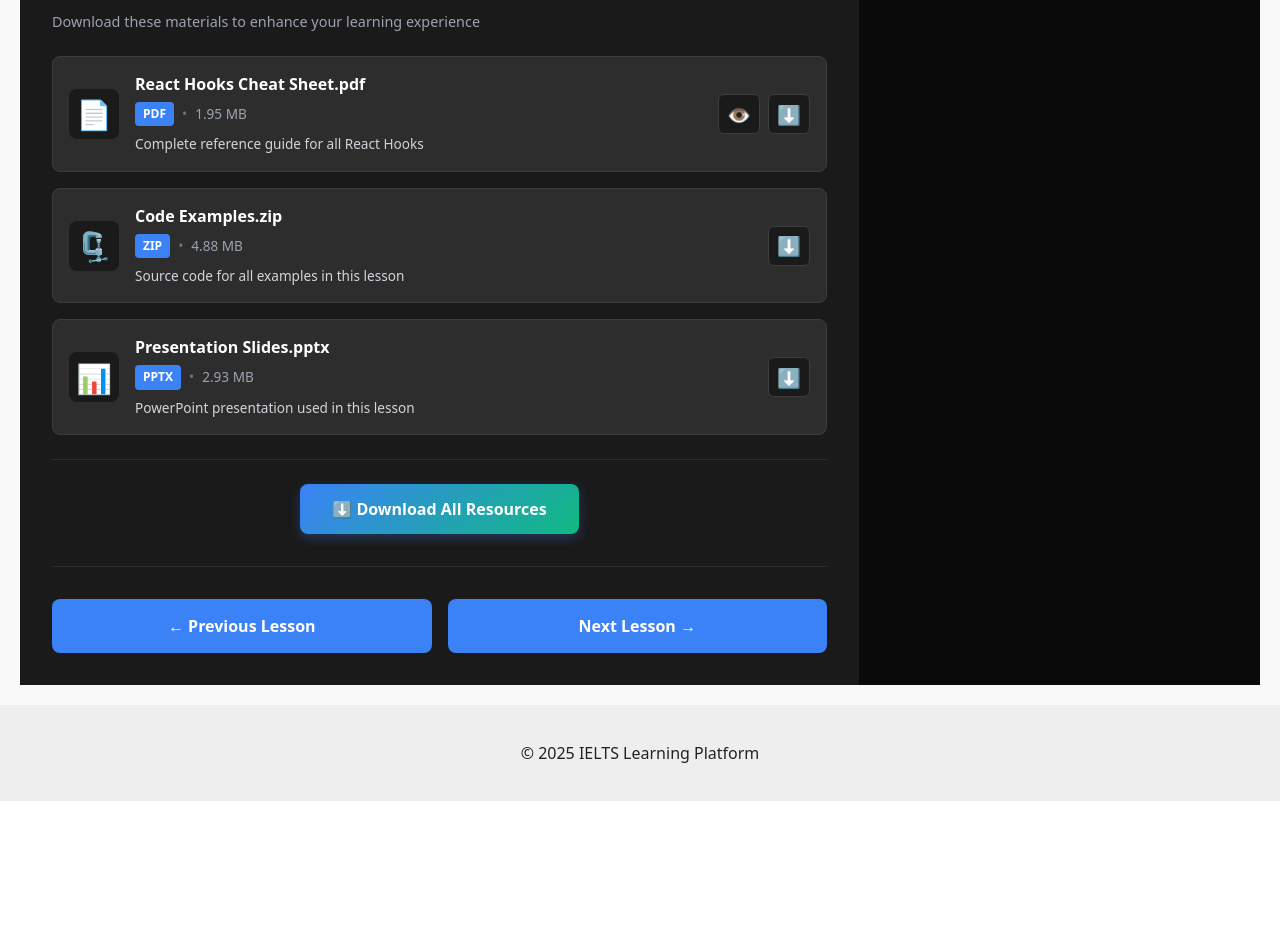
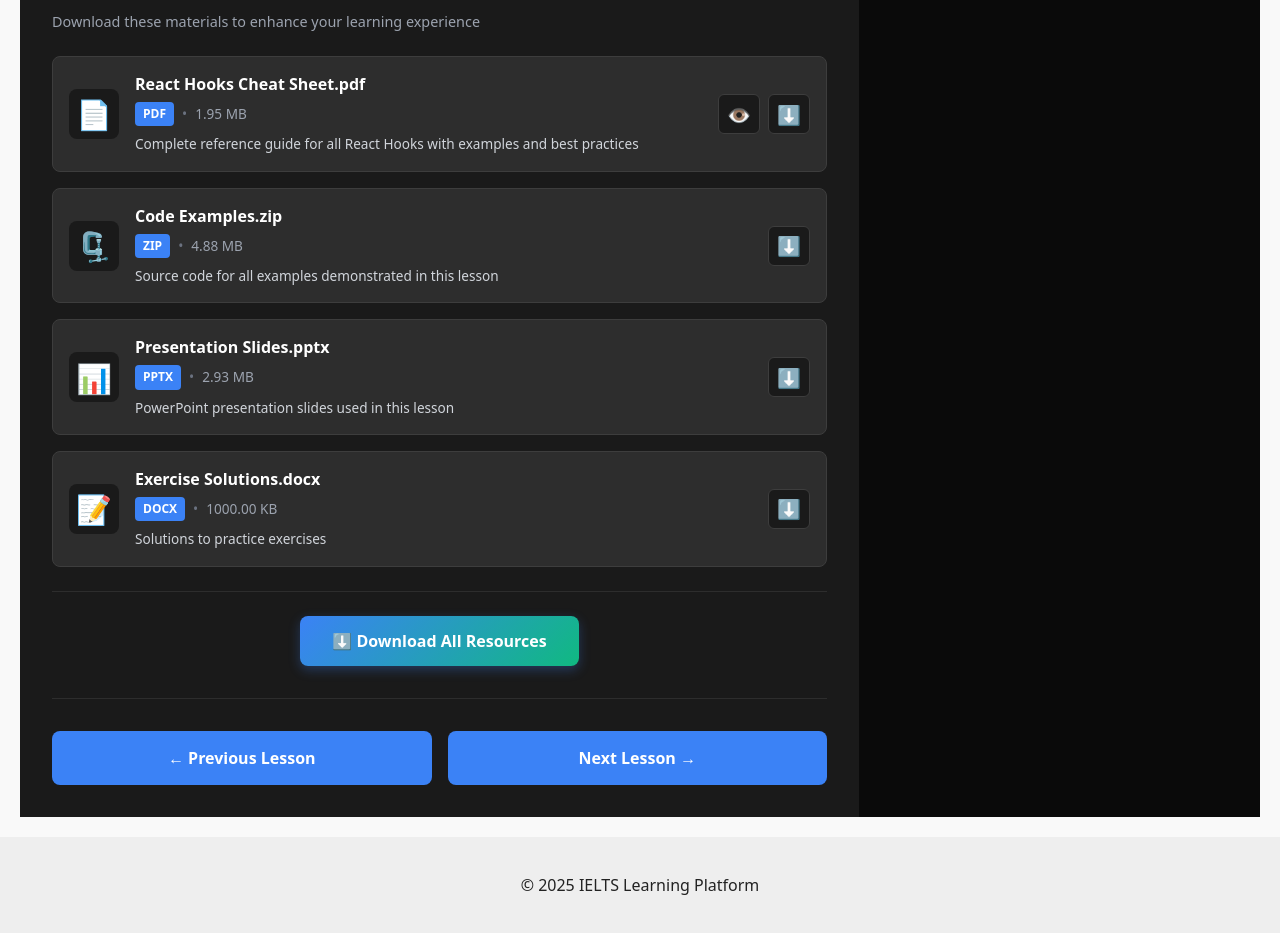
Before and after one commit to Thanh14013/E-learning-Website, a React app in the folder frontend/: page /courses/1/lessons/1 in a window 1280 px wide. Shown: the part 2040-2973 px from the top of the page. Before the commit the page ends 2841 px from the top, so only its background shows below. Built offline with nearby package versions, Linux system fonts and the light colour scheme; no server answers; the HTML template or start-up script is replaced by a standard one.

Commit message:
chore: add diverse resource examples to lesson mock data

```diff
--- a/frontend/src/mock/lessonMockData.js
+++ b/frontend/src/mock/lessonMockData.js
@@ -82,7 +82,7 @@ function Counter() {
         type: "pdf",
         size: 2048000, // 2MB
         url: "https://example.com/resources/react-hooks-cheatsheet.pdf",
-        description: "Complete reference guide for all React Hooks",
+        description: "Complete reference guide for all React Hooks with examples and best practices",
       },
       {
         id: "res-2",
@@ -90,7 +90,7 @@ function Counter() {
         type: "zip",
         size: 5120000, // 5MB
         url: "https://example.com/resources/code-examples.zip",
-        description: "Source code for all examples in this lesson",
+        description: "Source code for all examples demonstrated in this lesson",
       },
       {
         id: "res-3",
@@ -98,7 +98,15 @@ function Counter() {
         type: "pptx",
         size: 3072000, // 3MB
         url: "https://example.com/resources/slides.pptx",
-        description: "PowerPoint presentation used in this lesson",
+        description: "PowerPoint presentation slides used in this lesson",
+      },
+      {
+        id: "res-4",
+        name: "Exercise Solutions.docx",
+        type: "docx",
+        size: 1024000, // 1MB
+        url: "https://example.com/resources/exercise-solutions.docx",
+        description: "Solutions to practice exercises",
       },
     ],
   },
@@ -141,11 +149,20 @@ function Counter() {
     `,
     resources: [
       {
-        id: "res-4",
+        id: "res-5",
         name: "State Management Guide.pdf",
         type: "pdf",
-        size: 1536000,
+        size: 1536000, // 1.5MB
         url: "https://example.com/resources/state-management.pdf",
+        description: "Comprehensive guide to state management patterns in React",
+      },
+      {
+        id: "res-6",
+        name: "useReducer Examples.xlsx",
+        type: "xlsx",
+        size: 512000, // 512KB
+        url: "https://example.com/resources/usereducer-examples.xlsx",
+        description: "Spreadsheet with useReducer code examples and comparisons",
       },
     ],
   },
@@ -175,7 +192,24 @@ function Counter() {
       <h2>Creating Custom Hooks</h2>
       <p>Custom hooks allow you to extract component logic into reusable functions.</p>
     `,
-    resources: [],
+    resources: [
+      {
+        id: "res-7",
+        name: "Custom Hooks Library.zip",
+        type: "zip",
+        size: 2048000, // 2MB
+        url: "https://example.com/resources/custom-hooks.zip",
+        description: "Collection of reusable custom hooks for common use cases",
+      },
+      {
+        id: "res-8",
+        name: "Hook Patterns.pdf",
+        type: "pdf",
+        size: 768000, // 768KB
+        url: "https://example.com/resources/hook-patterns.pdf",
+        description: "Design patterns for building custom React hooks",
+      },
+    ],
   },
 };
 
```
